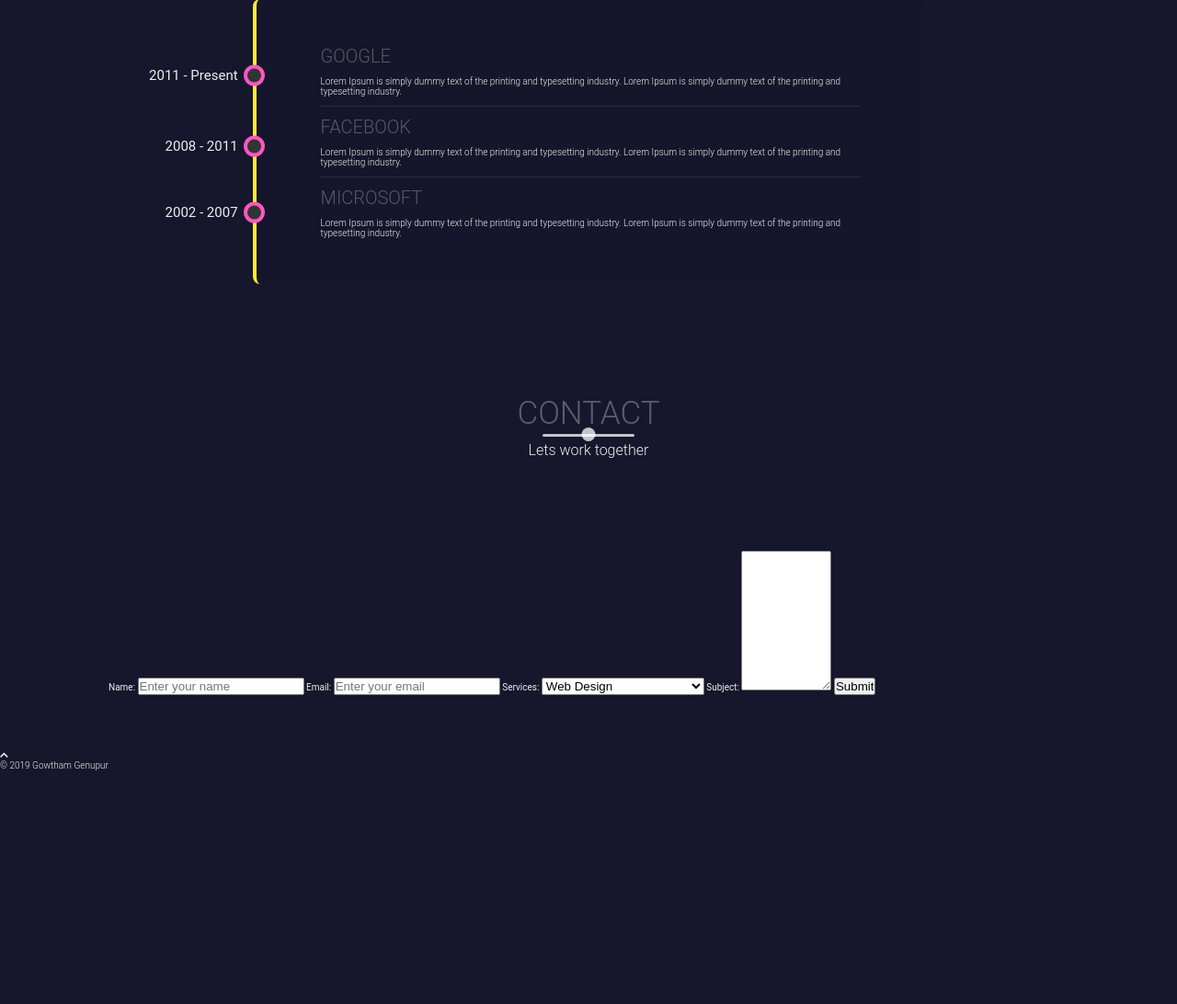
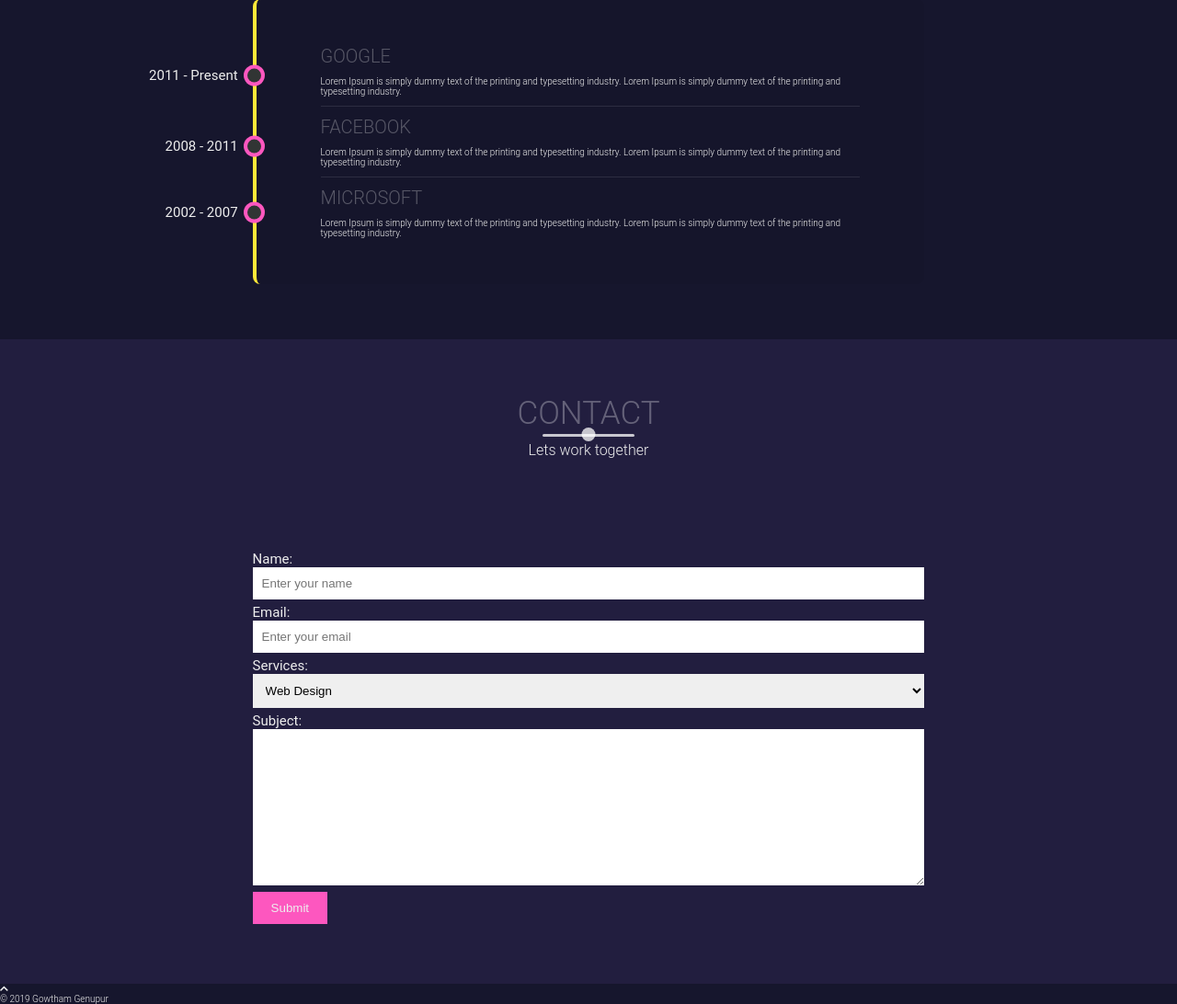
Before and after one commit to gowtham-kingxo/portfolio-website, a PHP site: page / in a window 1280 px wide. Shown: the part 3269-4361 px from the top of the page at 92% size. Before the commit the page ends 4107 px from the top, so only its background shows below. Run offline with PHP 8.4, Linux system fonts and the light colour scheme.

Commit message:
completed contact form

```diff
--- a/main.css
+++ b/main.css
@@ -430,6 +430,43 @@
 /*End timeline*/
 
 /*Start contact*/
+.contact {
+    background-color: #221e3f;
+}
+
+form {
+    width: 70%;
+    margin: 0 auto;
+}
+
+form label {
+    font-size: 1.5rem;
+}
+
+input,
+select,
+textarea {
+    width: 100%;
+    padding: 1rem;
+    margin-bottom: 5px;
+    border: none;
+    outline-color: #fd57bf;
+}
+
+input[type="submit"] {
+    width: initial;
+    background-color: #fd57bf;
+    color: #eee;
+    padding: 1rem 2rem;
+    border: none;
+    cursor: pointer;
+    transition: background-color 650ms;
+}
+
+input[type="submit"]:hover {
+    color: #221e3f;
+    background-color: #ffe838;
+}
 /*End contact*/
 
 /*Start footer*/
```
